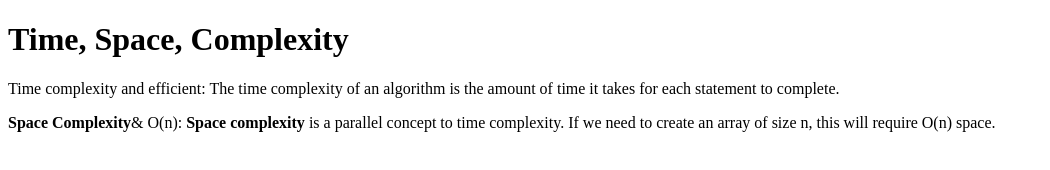
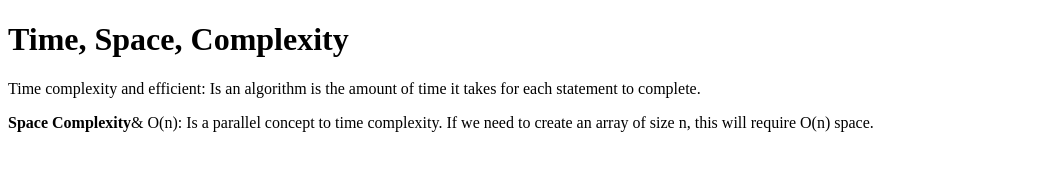
Before and after one commit to acciojob/time-and-space-complexity-Pallusuryavanshi, a website: page main.html in a window 1280 px wide. Shown: the whole page, without its empty margins (0-1050 px from the left). Drawn offline with Linux system fonts and the light colour scheme.

Commit message:
created a submission

```diff
--- a/main.html
+++ b/main.html
@@ -9,8 +9,8 @@
 <body>
 	<!-- the entire body must be written by student -->
 	<h1>Time, Space, Complexity</h1>
-	<p>Time complexity and efficient: The time complexity of an algorithm is the amount of time it takes for each statement to complete.</p>
-	<p><b>Space Complexity</b>& O(n): <b>Space complexity</b> is a parallel concept to time complexity. If we need to create an array of size n, this will require O(n) space. </p>
+	<p>Time complexity and efficient: Is an algorithm is the amount of time it takes for each statement to complete.</p>
+	<p><b>Space Complexity</b>& O(n): Is a parallel concept to time complexity. If we need to create an array of size n, this will require O(n) space. </p>
     <script type="text/javascript" src="./script.js">
 </script>
 
```
